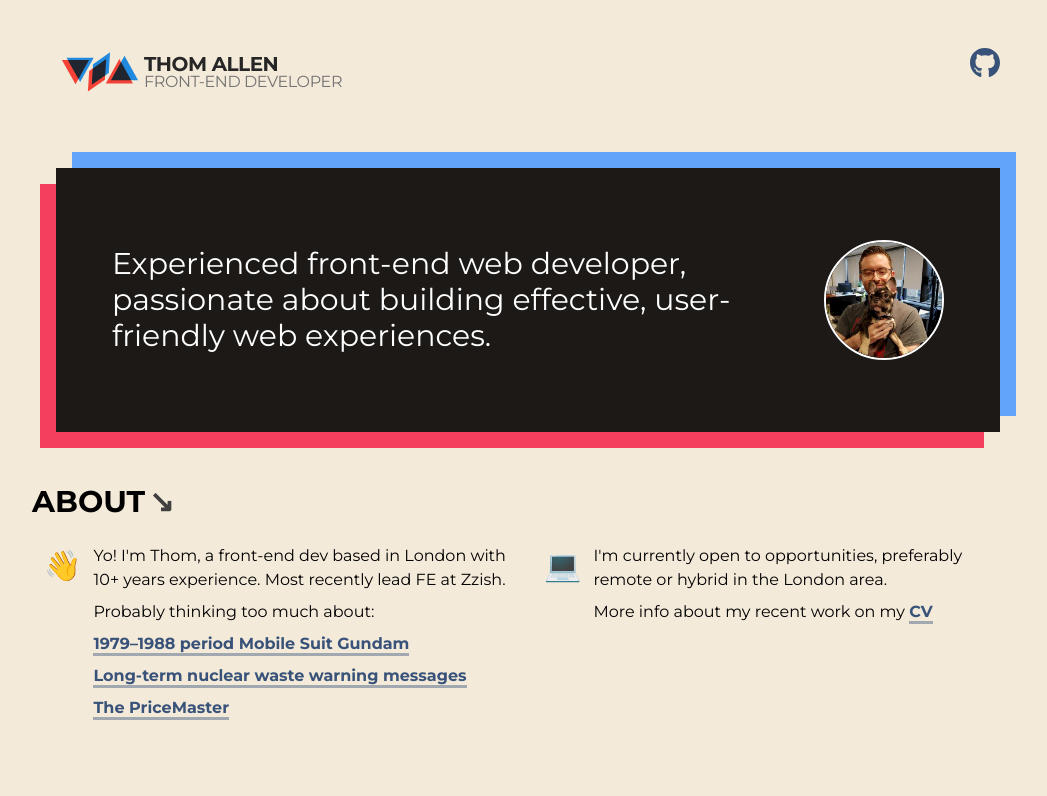
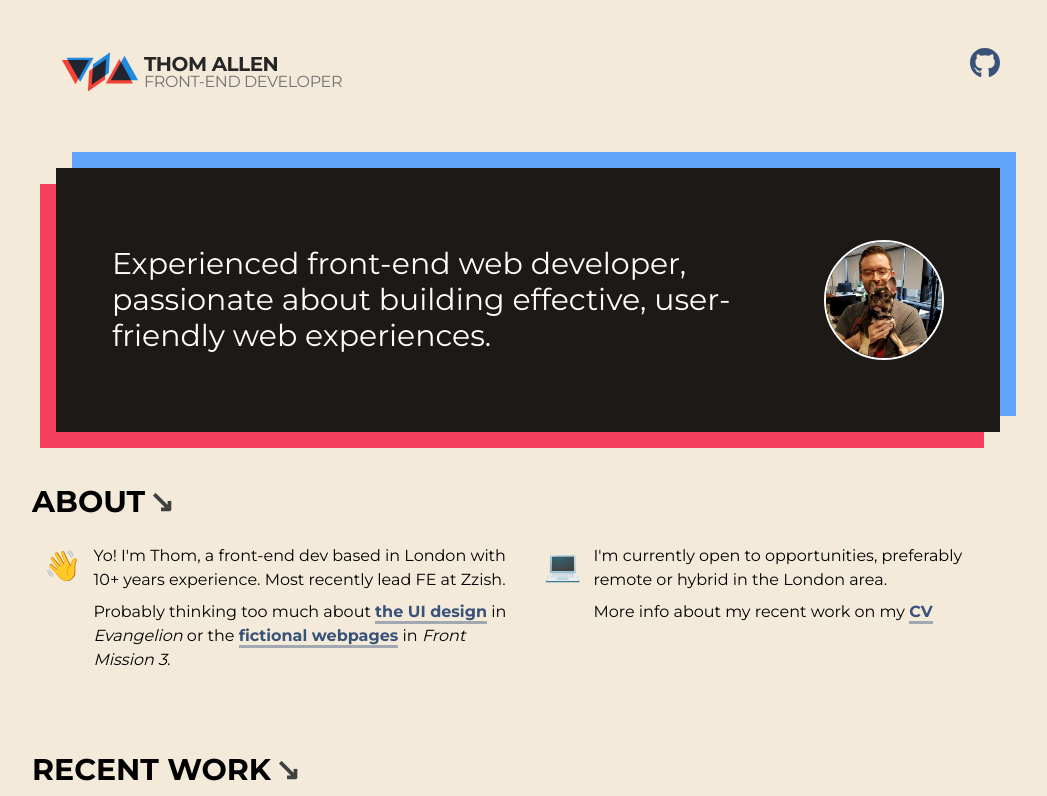
Before and after one commit to tjallen/thomjamesallen, a Next.js app: page / in a window 1280 px wide. Shown: the top 796 px of the page, without its empty margins (112-1159 px from the left). Built offline with nearby package versions, Linux system fonts and the light colour scheme.

Commit message:
More relevant thinking

```diff
--- a/app/components/About.tsx
+++ b/app/components/About.tsx
@@ -12,39 +12,21 @@ export function About() {
               Yo! I&apos;m Thom, a front-end dev based in London with 10+ years
               experience. Most recently lead FE at Zzish.
             </p>
-            <p>Probably thinking too much about:</p>
-            <ul className="flex flex-col space-y-2">
-              <li>
-                <a
-                  href="https://www.youtube.com/watch?v=X82QTT_vJI0"
-                  title="Zeta Gundam OP1"
-                  target="_blank"
-                  rel="noopener noreferrer"
-                >
-                  1979&ndash;1988 period Mobile Suit Gundam
-                </a>
-              </li>
-              <li>
-                <a
-                  href="https://en.wikipedia.org/wiki/Long-term_nuclear_waste_warning_messages"
-                  title="Long-term nuclear waste warning messages on Wikipedia. Treat yourself"
-                  target="_blank"
-                  rel="noopener noreferrer"
-                >
-                  Long-term nuclear waste warning messages
-                </a>
-              </li>
-              <li>
-                <a
-                  href="https://www.youtube.com/watch?v=CUmmxW7Ksc8"
-                  title="The PriceMaster. Everything is for sale"
-                  target="_blank"
-                  rel="noopener noreferrer"
-                >
-                  The PriceMaster
-                </a>
-              </li>
-            </ul>
+            <p>
+              Probably thinking too much about{" "}
+              <a target="_blank" rel="noopener noreferrer" href="/evaui.webp">
+                the UI design
+              </a>{" "}
+              in <i>Evangelion</i> or the{" "}
+              <a
+                target="_blank"
+                rel="noopener noreferrer"
+                href="/fm3network.jpeg"
+              >
+                fictional webpages
+              </a>{" "}
+              in <i>Front Mission 3</i>.
+            </p>
           </div>
         </div>
         <div className="mb-4 flex basis-1/2 p-2">
```
Also changed, not shown: public/evaui.webp (added), public/fm3network.jpeg (added).
